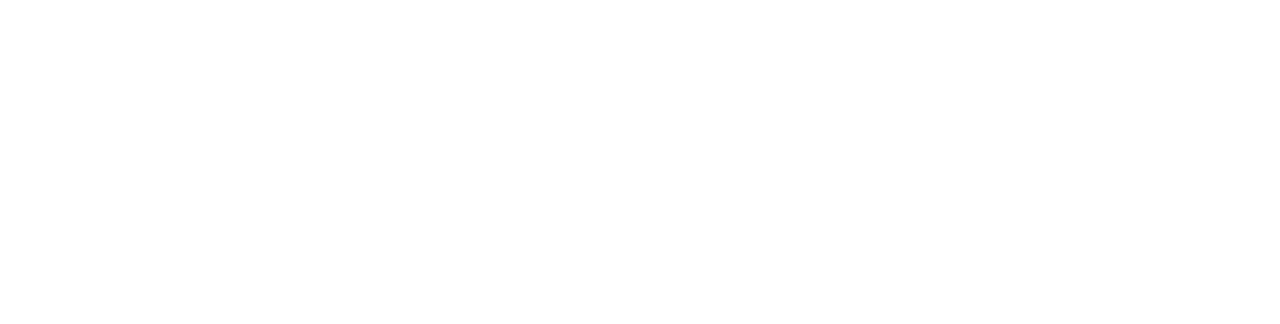
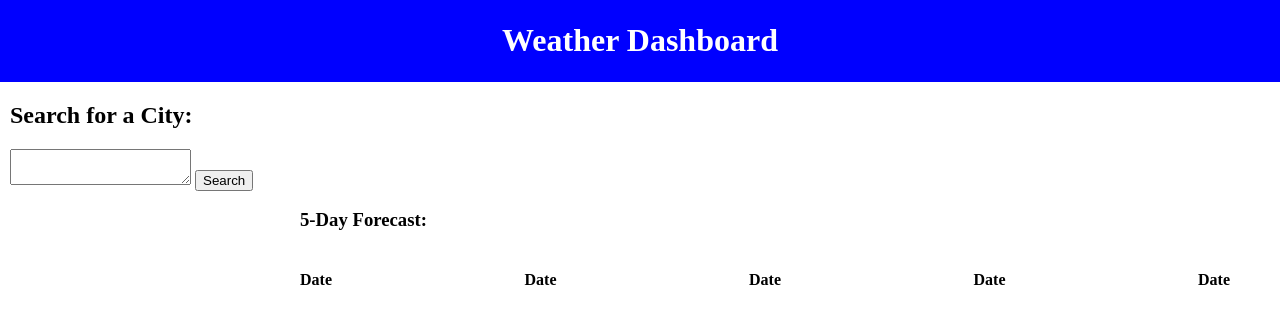
Before and after one commit to m-beke/weather-dashboard, a plain HTML site: page index.html in a window 1280 px wide. Drawn offline with Linux system fonts and the light colour scheme.

Commit message:
added more HTML structure and CSS styling

```diff
--- a/assets/style.css
+++ b/assets/style.css
@@ -0,0 +1,24 @@
+body {
+    margin: 0px;
+}
+
+header {
+    color: white;
+    background-color: blue;
+    text-align: center;
+    padding: 1px;
+}
+
+.search {
+    margin-left: 10px;
+}
+
+.display, .forecast {
+    margin-left: 300px;
+}
+
+#card {
+    margin-right:50px;
+    display: flex;
+    justify-content: space-between;
+}
--- a/index.html
+++ b/index.html
@@ -7,6 +7,49 @@
     <link rel="stylesheet" href="./assets/style.css"/>
 </head>
 <body>
+    <header>
+        <h1>Weather Dashboard</h1>
+    </header>
+
+    <section class="search">
+        <h2>Search for a City:</h2>
+        <textarea></textarea>
+        <button>Search</button>
+    </section>
+
+    <section class="history">
+
+    </section>
+
+    <section class="display">
+
+    </section>
+
+    <section class="forecast">
+        <h3>5-Day Forecast:</h3>
+        <div id="card">
+            <div id="day-1">
+                <h4>Date</h4>
+            </div>
+
+            <div id="day-2">
+                <h4>Date</h4>
+            </div>
+
+            <div id="day-3">
+                <h4>Date</h4>
+            </div>
+
+            <div id="day-4">
+                <h4>Date</h4>
+            </div>
+
+            <div id="day-5">
+                <h4>Date</h4>
+            </div>
+        </div>
+    </section>
+
     <script src="./assets/script.js"></script>
 </body>
 </html>
```
